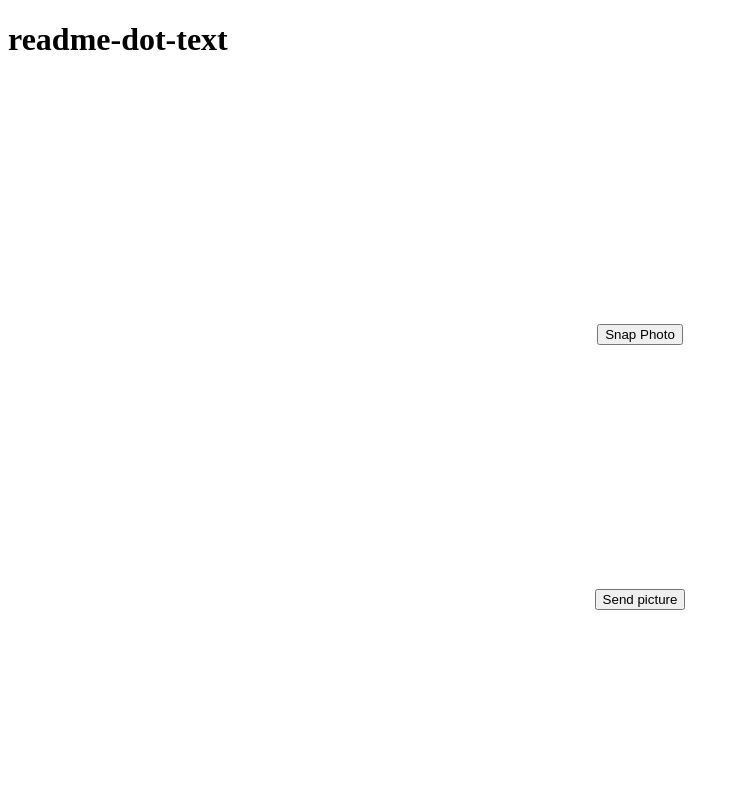
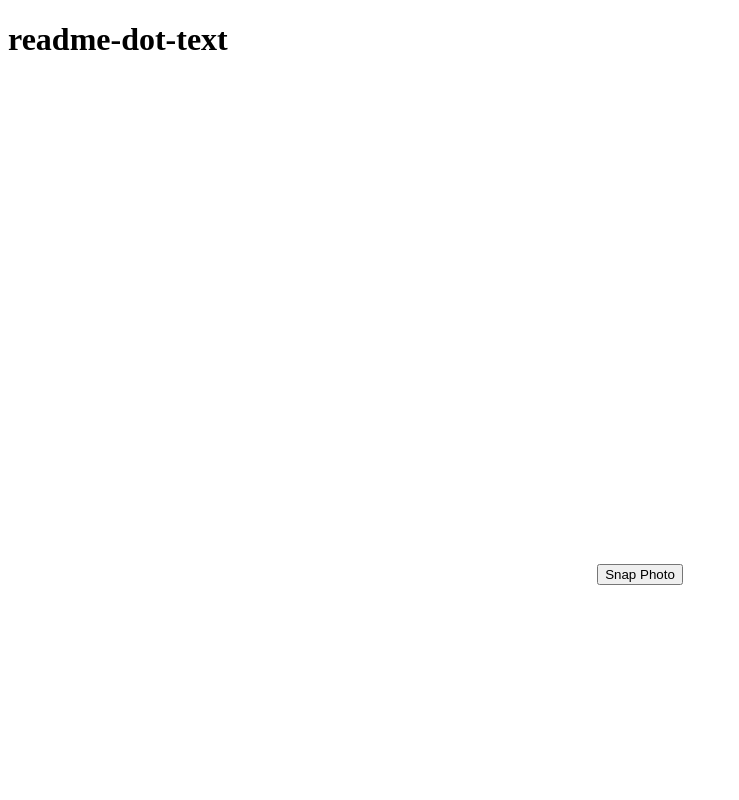
Before and after one commit to jm2242/Cooper15, a plain HTML site: page static/index.html in a window 1280 px wide. Both pictures are taken after a click on the button "Snap Photo". Shown: the top 800 px of the page, without its empty margins (0-739 px from the left). Drawn offline with Linux system fonts and the light colour scheme.

Commit message:
working text recognition

```diff
--- a/static/index.html
+++ b/static/index.html
@@ -8,11 +8,11 @@
 <body>
 <h1>readme-dot-text</h1>
 <div style='text-align:center;'>
-	<video id="video" width="320" height="240" autoplay></video>
+	<video id="video" width="640" height="480" autoplay></video>
 	<br/>
 	<button id="snap">Snap Photo</button>
 	<br/>
-	<canvas id="canvas" width="320" height="240"></canvas>
+	<canvas id="canvas" width="640" height="480"></canvas>
 	<br/>
 	<button id="send">Send picture</button>
 
--- a/static/js/video.js
+++ b/static/js/video.js
@@ -35,7 +35,7 @@ window.addEventListener("DOMContentLoaded", function() {
 // Trigger photo take
 document.getElementById("snap").addEventListener("click", function() {
 
-  context.drawImage(video, 0, 0, 320, 240);
+  context.drawImage(video, 0, 0, 640, 480);
   image = canvas.toDataURL('image/jpeg', 1.0);
   console.log("Got a pic!!");
 
```
Also changed, not shown: image.jpg, output.txt, 2 other files.
